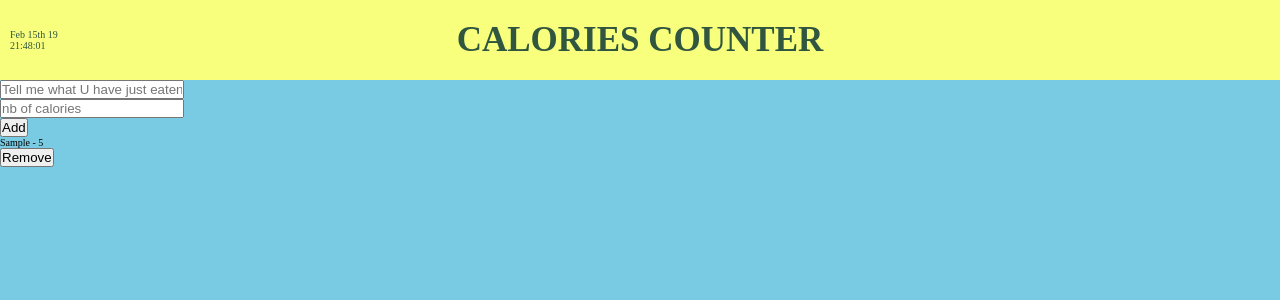
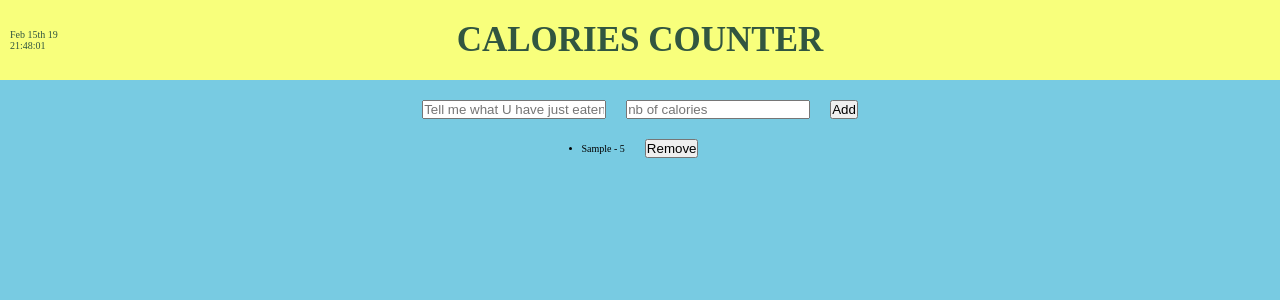
Before and after one commit to mgdsem/calories-counter, a React (Create React App) app: page / in a window 1280 px wide. Both pictures are taken after typing "Sample", "5" into the empty fields and a click on the button "Add". Shown: the top 300 px of the page. Built offline with nearby package versions, Linux system fonts and the light colour scheme.

Commit message:
make some styling

```diff
--- a/src/components/Counter.js
+++ b/src/components/Counter.js
@@ -84,6 +84,8 @@ class Counter extends Component {
     render() {
         return (
             <div className="counter">
+                <div className="counter__form">
+                    <div className="counter__input">
                         <Input
                             type="text"
                             id="foodInput"
@@ -91,7 +93,9 @@ class Counter extends Component {
                             placeholder="Tell me what U have just eaten man"
                             onChange={this.onFoodInputChange}
                         />
+                    </div>
 
+                    <div className="counter__input">
                         <Input
                             type="number"
                             id="calInput"
@@ -99,8 +103,10 @@ class Counter extends Component {
                             placeholder="nb of calories"
                             onChange={this.onCalInputChange}
                         />
+                    </div>
 
                     <Button onClick={this.onAddFoodItem}>Add</Button>
+                </div>
 
                 <FoodsList foods={this.state.foods} removeFoodItem={this.onRemoveFoodItem} />
             </div>
--- a/src/components/FoodsListItem.js
+++ b/src/components/FoodsListItem.js
@@ -7,8 +7,8 @@ const FoodListItem = ({
     removeFoodItem,
     id
 }) => (
-        <div>
-            <li>{text}</li>
+        <div className="list-item">
+            <li className="list-item__element">{text}</li>
             <Button onClick={() => removeFoodItem(id)}>Remove</Button>
         </div>
     );
--- a/src/styles/components/counter.scss
+++ b/src/styles/components/counter.scss
@@ -1,4 +1,15 @@
 .counter {
     background-color: $blue;
     height: 100vh;
+
+    &__form {
+        @include flex-center();
+
+        margin-bottom: 2rem;
+        padding-top: 2rem;
+    }
+
+    &__input {
+        margin-right: 2rem;
+    }
 }
--- /dev/null
+++ b/src/styles/components/list.scss
@@ -0,0 +1,7 @@
+.list-item {
+    @include flex-center;
+
+    &__element {
+        margin-right: 2rem;
+    }
+}
--- a/src/styles/main.scss
+++ b/src/styles/main.scss
@@ -5,3 +5,4 @@
 @import './components/time.scss';
 @import './components/counter.scss';
 @import './components/input.scss';
+@import './components/list.scss';
```
Lines whose indentation alone changed are shown as unchanged.
